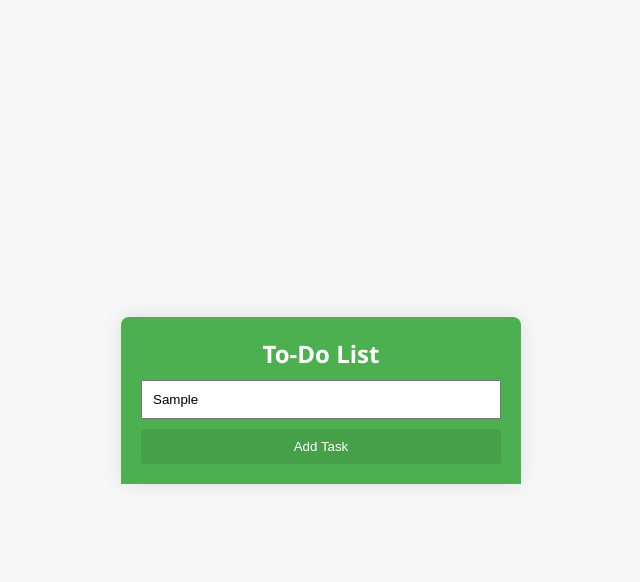
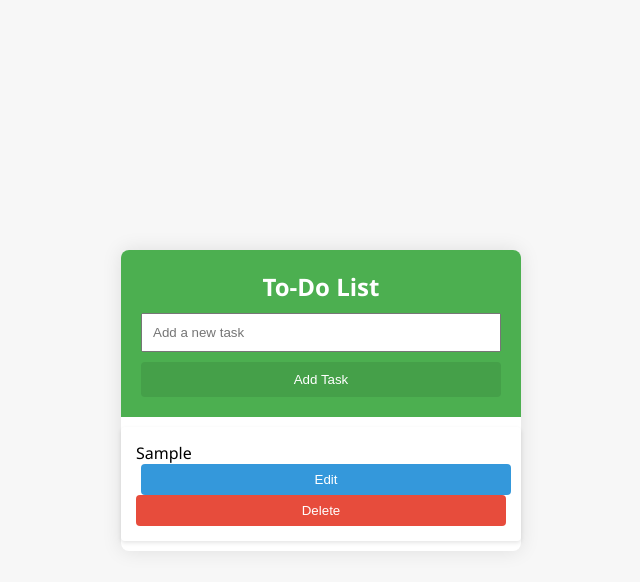
Before and after one commit to Ray-yar/to-do-list, a plain HTML site: page index.html in a window 1280 px wide. Both pictures are taken after typing "Sample" into the empty fields and a click on the button "Add Task". Shown: the whole page, without its empty margins (319-959 px from the left). Drawn offline with Linux system fonts and the light colour scheme.

Commit message:
integrate adding task

```diff
--- a/app.js
+++ b/app.js
@@ -0,0 +1,59 @@
+const taskInput = document.getElementById('taskInput');
+const taskList = document.getElementById('taskList');
+
+// Function to add a new task
+function addTask() {
+    const taskText = taskInput.value.trim();
+
+    if (taskText !== '') {
+        const task = { text: taskText, completed: false };
+
+        // Save the task to local storage
+        saveTask(task);
+
+        // Add the task to the DOM
+        addTaskToDOM(task);
+
+        // Clear the input field
+        taskInput.value = '';
+    }
+}
+
+// Function to save a task to local storage
+function saveTask(task) {
+    const tasks = JSON.parse(localStorage.getItem('tasks')) || [];
+    tasks.push(task);
+    localStorage.setItem('tasks', JSON.stringify(tasks));
+}
+
+// Function to add a task to the DOM
+function addTaskToDOM(task) {
+    const li = document.createElement('li');
+    li.innerHTML = `
+        <span>${task.text}</span>
+        <button class="edit-btn" onclick="editTask('${task.text}')">Edit</button>
+        <button class="delete-btn" onclick="deleteTask('${task.text}')">Delete</button>
+    `;
+
+    // Toggle completed class on click
+    li.addEventListener('click', function () {
+        task.completed = !task.completed;
+        saveTasksToLocalStorage();
+        li.classList.toggle('completed');
+    });
+
+    // Add the task to the task list
+    taskList.appendChild(li);
+}
+
+// Function to save tasks to local storage
+function saveTasksToLocalStorage() {
+    const tasks = Array.from(document.querySelectorAll('li')).map(li => {
+        return {
+            text: li.querySelector('span').textContent,
+            completed: li.classList.contains('completed'),
+        };
+    });
+
+    localStorage.setItem('tasks', JSON.stringify(tasks));
+}
--- a/index.html
+++ b/index.html
@@ -11,7 +11,7 @@
         <div class="header">
             <h1>To-Do List</h1>
             <input type="text" id="taskInput" placeholder="Add a new task">
-            <button>Add Task</button>
+            <button onclick="addTask()">Add Task</button>
         </div>
         <ul id="taskList"></ul>
     </div>
```
